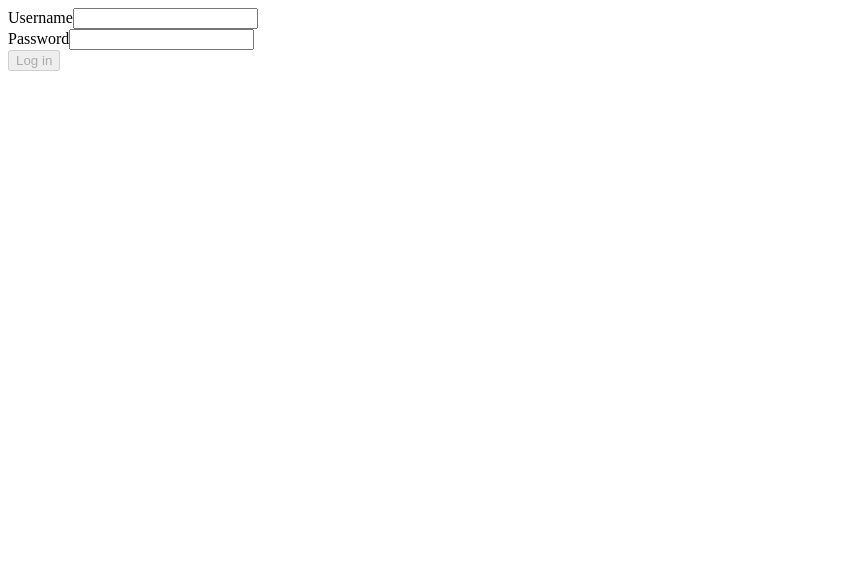
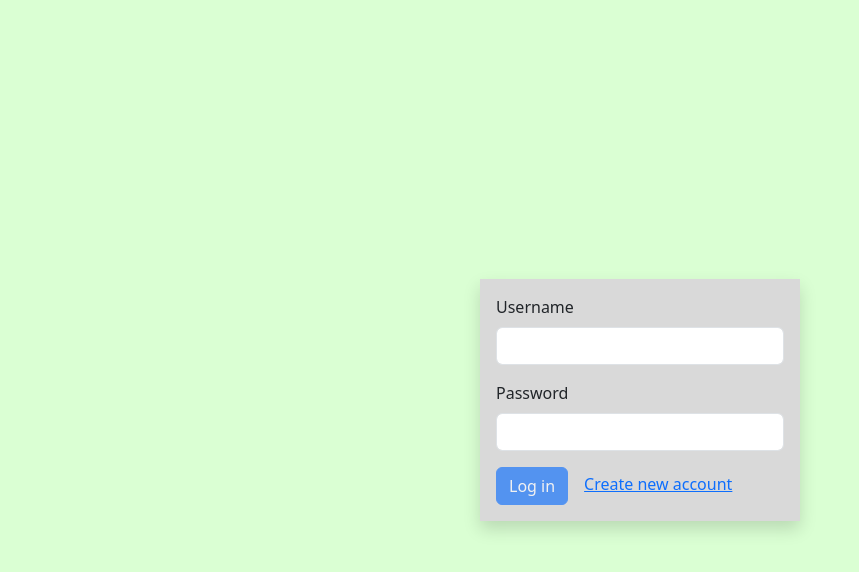
Before and after one commit to shroom-r/travel-log, an Angular app: page /login in a window 1280 px wide. Shown: the top 572 px of the page, without its empty margins (0-859 px from the left). Built offline with nearby package versions, Linux system fonts and the light colour scheme.

Commit message:
Login page styling

```diff
--- a/angular.json
+++ b/angular.json
@@ -52,9 +52,11 @@
               "src/assets"
             ],
             "styles": [
-              "src/styles.scss"
+              "src/styles.scss",
+              "node_modules/bootstrap/scss/bootstrap.scss"
             ],
-            "scripts": []
+            "scripts": [
+            ]
           },
           "configurations": {
             "production": {
--- a/package.json
+++ b/package.json
@@ -18,6 +18,7 @@
     "@angular/platform-browser": "^16.0.0",
     "@angular/platform-browser-dynamic": "^16.0.0",
     "@angular/router": "^16.0.0",
+    "bootstrap": "^5.3.0",
     "rxjs": "~7.8.0",
     "tslib": "^2.3.0",
     "zone.js": "~0.13.0"
--- a/src/app/auth/login-page/login-page.component.html
+++ b/src/app/auth/login-page/login-page.component.html
@@ -1,37 +1,30 @@
-<form #loginForm="ngForm" (submit)="onSubmit(loginForm)">
 <div>
-    <label for="username">Username</label>
-    <input
-      type="text"
-      name="username"
-      id="username"
-      #usernameField="ngModel"
-      required
-      [(ngModel)]="authRequest.username"
-    />
-    <p *ngIf="usernameField.hasError('required') && usernameField.touched">
+  <div id="loginFormContainer" class="shadow p-3 col-4 col-xl-3 row-3 position-absolute top-50 start-50 translate-middle">
+    <form class="h-100 w-100" #loginForm="ngForm" (submit)="onSubmit(loginForm)">
+      <div class="mb-3">
+        <label form="username" class="form-label">Username</label>
+        <input class="form-control" type="text" name="username" id="username" #usernameField="ngModel" required
+          [(ngModel)]="authRequest.username" />
+        <p class="form-text" *ngIf="usernameField.hasError('required') && usernameField.touched">
           Username is required
         </p>
       </div>
-  <div>
-    <label for="password">Password</label>
-    <input
-      type="password"
-      name="password"
-      id="passwrod"
-      #passwordField="ngModel"
-      required
-      [(ngModel)]="authRequest.password"
-    />
-    <p *ngIf="passwordField.hasError('required') && passwordField.touched">
+      <div class="mb-3">
+        <label form="password" class="form-label">Password</label>
+        <input class="form-control" type="password" name="password" id="passwrod" #passwordField="ngModel" required
+          [(ngModel)]="authRequest.password" />
+        <p class="form-text" *ngIf="passwordField.hasError('required') && passwordField.touched">
           Password is required
         </p>
       </div>
 
       <div>
-    <button type="submit" [disabled]="loginForm.invalid">Log in</button>
-    <p *ngIf="loginError">
+        <button class="btn btn-primary" type="submit" [disabled]="loginForm.invalid">Log in</button>
+        <span class="m-3"><a href="">Create new account</a></span>
+        <p class="form-text" *ngIf="loginError">
           Unable to log in. See the log for more information.
         </p>
       </div>
     </form>
+  </div>
+</div>
--- a/src/app/auth/login-page/login-page.component.scss
+++ b/src/app/auth/login-page/login-page.component.scss
@@ -0,0 +1,11 @@
+:host {
+  display: block;
+  height: 100vh;
+  width: 100vw;
+  background-color: #DAFFD3;
+}
+
+#loginFormContainer {
+  background-color: #D9D9D9;
+  min-width: 250px;
+}
```
Also changed, not shown: 1 other file (tests, documents, lock files or other folders). Lines whose indentation alone changed are shown as unchanged.
